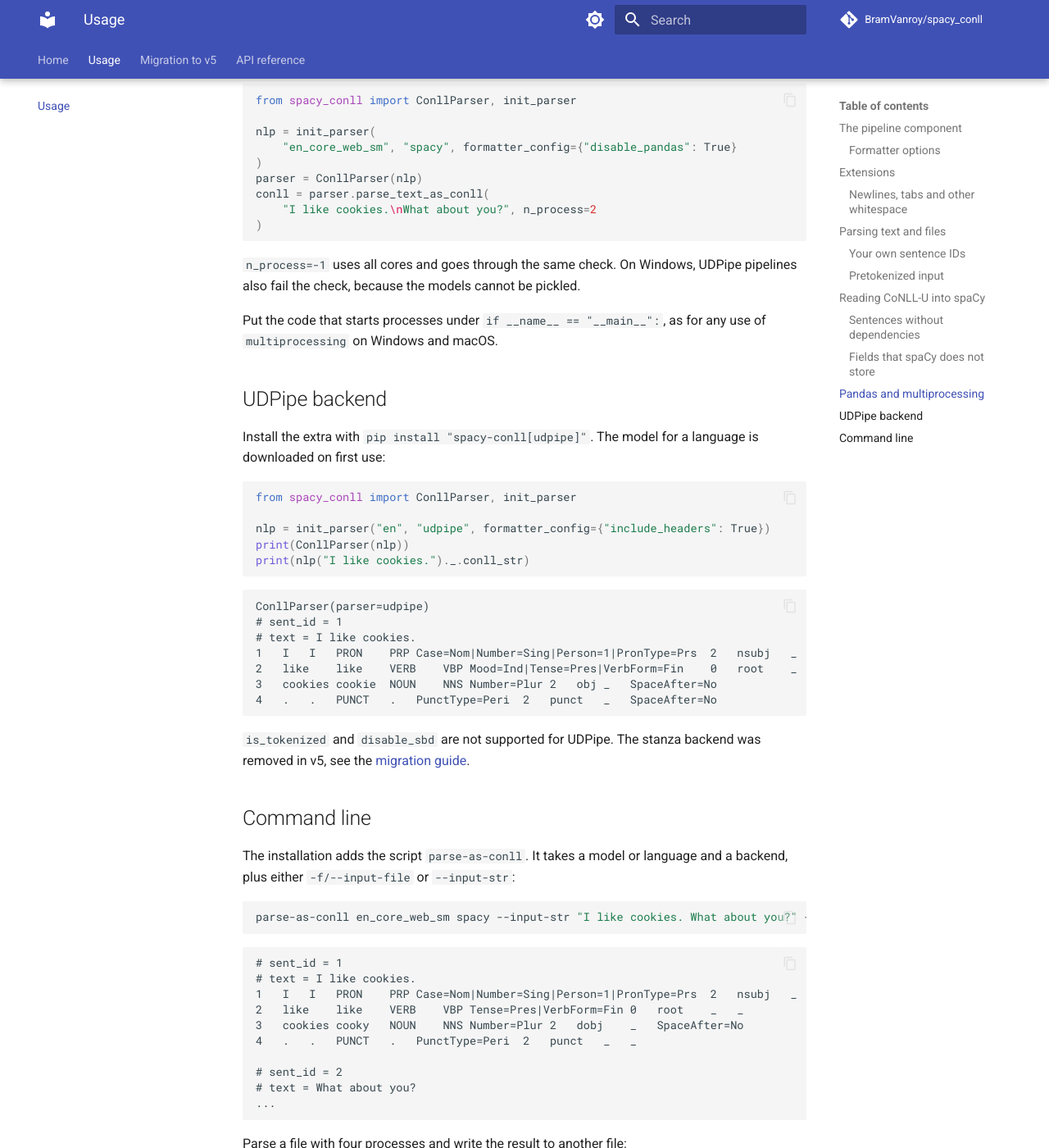
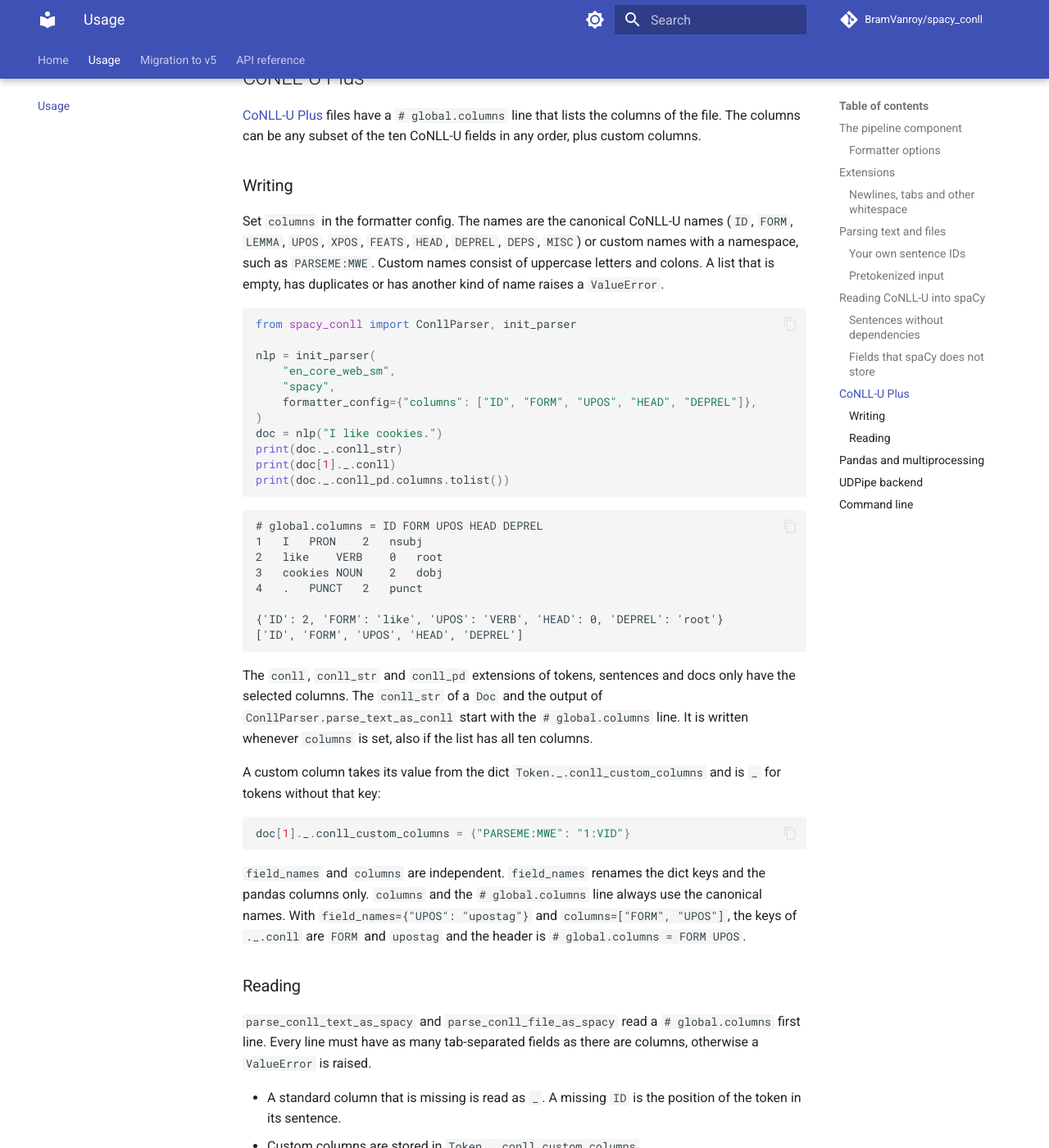
Before and after one commit to BramVanroy/spacy_conll, an MkDocs documentation site: the page built from docs/usage.md, in a window 1280 px wide and 1400 px high, scrolled down 9003 px. Shown: the whole window at 82% size. Built offline with MkDocs 1.6.1 and Material for MkDocs 9.7.7, drawn with Linux system fonts in a browser that asks for light colours; comment, search, counter and statistics services are not loaded; the version menu is left out; some of the changed text lies outside the part shown.

Commit message:
Document CoNLL-U Plus support

````diff
--- a/docs/usage.md
+++ b/docs/usage.md
@@ -39,6 +39,7 @@ The options of `init_parser` are:
 - `field_names`: new names for the CoNLL-U fields `ID`, `FORM`, `LEMMA`, `UPOS`, `XPOS`, `FEATS`, `HEAD`, `DEPREL`, `DEPS` and `MISC`. These are the dict keys of `._.conll` and the column names of `._.conll_pd`.
 - `conversion_maps`: a dict of the form `{field_name: {old_value: new_value}}` that replaces output values. The field name is the name after `field_names` was applied.
 - `disable_pandas`: do not set `conll_pd`, even if pandas is installed.
+- `columns`: a list of CoNLL-U Plus column names that selects and orders the output columns. Default `None` (plain CoNLL-U). See [CoNLL-U Plus](#conll-u-plus).
 
 Unknown keys in `ext_names` and `field_names` raise a `KeyError`.
 
@@ -335,6 +336,7 @@ print(doc._.conll_str)
 
 - `Token._.conll_deps_graphs_field`: the `DEPS` value of the token. Default `"_"`.
 - `Token._.conll_misc_field`: the `MISC` value of the token. Default `"_"`.
+- `Token._.conll_custom_columns`: a dict with the values of custom CoNLL-U Plus columns, see [CoNLL-U Plus](#conll-u-plus). Default `None`.
 - `Span._.conll_metadata`: the comment lines of a sentence, with a trailing newline. Default `None`.
 
 ```python
@@ -349,6 +351,91 @@ print(doc[2]._.conll_deps_graphs_field, doc[5]._.conll_misc_field)
 ```
 
 A round trip from CoNLL-U to spaCy and back keeps these values. When the formatter writes `MISC`, it only sets or removes the entries `SpaceAfter`, `SpacesAfter` and `SpacesBefore` and keeps all other entries in their order. An existing `SpacesAfter` stays when spaCy has a space after the token, because spaCy cannot store other whitespace between tokens of a doc that is read from CoNLL-U. With `include_headers=True`, the formatter writes an existing `conll_metadata` as the header of a sentence instead of generating `# sent_id` and `# text`.
+
+## CoNLL-U Plus
+
+[CoNLL-U Plus](https://universaldependencies.org/ext-format.html) files have a `# global.columns` line that lists the columns of the file. The columns can be any subset of the ten CoNLL-U fields in any order, plus custom columns.
+
+### Writing
+
+Set `columns` in the formatter config. The names are the canonical CoNLL-U names (`ID`, `FORM`, `LEMMA`, `UPOS`, `XPOS`, `FEATS`, `HEAD`, `DEPREL`, `DEPS`, `MISC`) or custom names with a namespace, such as `PARSEME:MWE`. Custom names consist of uppercase letters and colons. A list that is empty, has duplicates or has another kind of name raises a `ValueError`.
+
+```python
+from spacy_conll import ConllParser, init_parser
+
+nlp = init_parser(
+    "en_core_web_sm",
+    "spacy",
+    formatter_config={"columns": ["ID", "FORM", "UPOS", "HEAD", "DEPREL"]},
+)
+doc = nlp("I like cookies.")
+print(doc._.conll_str)
+print(doc[1]._.conll)
+print(doc._.conll_pd.columns.tolist())
+```
+
+```text
+# global.columns = ID FORM UPOS HEAD DEPREL
+1	I	PRON	2	nsubj
+2	like	VERB	0	root
+3	cookies	NOUN	2	dobj
+4	.	PUNCT	2	punct
+
+{'ID': 2, 'FORM': 'like', 'UPOS': 'VERB', 'HEAD': 0, 'DEPREL': 'root'}
+['ID', 'FORM', 'UPOS', 'HEAD', 'DEPREL']
+```
+
+The `conll`, `conll_str` and `conll_pd` extensions of tokens, sentences and docs only have the selected columns. The `conll_str` of a `Doc` and the output of `ConllParser.parse_text_as_conll` start with the `# global.columns` line. It is written whenever `columns` is set, also if the list has all ten columns.
+
+A custom column takes its value from the dict `Token._.conll_custom_columns` and is `_` for tokens without that key:
+
+```python
+doc[1]._.conll_custom_columns = {"PARSEME:MWE": "1:VID"}
+```
+
+`field_names` and `columns` are independent. `field_names` renames the dict keys and the pandas columns only. `columns` and the `# global.columns` line always use the canonical names. With `field_names={"UPOS": "upostag"}` and `columns=["FORM", "UPOS"]`, the keys of `._.conll` are `FORM` and `upostag` and the header is `# global.columns = FORM UPOS`.
+
+### Reading
+
+`parse_conll_text_as_spacy` and `parse_conll_file_as_spacy` read a `# global.columns` first line. Every line must have as many tab-separated fields as there are columns, otherwise a `ValueError` is raised.
+
+- A standard column that is missing is read as `_`. A missing `ID` is the position of the token in its sentence.
+- Custom columns are stored in `Token._.conll_custom_columns`.
+- The `# global.columns` line is not part of `Span._.conll_metadata`.
+- Without `HEAD` and `DEPREL` columns, the tokens have no dependency annotation. This needs `strict=False`, as for `_` in these fields.
+
+```python
+from spacy_conll import ConllParser, init_parser
+
+nlp = init_parser(
+    "en_core_web_sm",
+    "spacy",
+    formatter_config={"columns": ["FORM", "HEAD", "DEPREL", "PARSEME:MWE"]},
+)
+parser = ConllParser(nlp)
+text = """# global.columns = FORM HEAD DEPREL PARSEME:MWE
+I\t2\tnsubj\t*
+take\t0\troot\t1:VID
+a\t4\tdet\t1
+look\t2\tobj\t1
+"""
+doc = parser.parse_conll_text_as_spacy(text)
+print([(t.i, t.text, t.dep_, t.head.i) for t in doc])
+print(doc[1]._.conll_custom_columns)
+print(doc._.conll_str)
+```
+
+```text
+[(0, 'I', 'nsubj', 1), (1, 'take', 'ROOT', 1), (2, 'a', 'det', 3), (3, 'look', 'obj', 1)]
+{'PARSEME:MWE': '1:VID'}
+# global.columns = FORM HEAD DEPREL PARSEME:MWE
+I	2	nsubj	*
+take	0	root	1:VID
+a	4	det	1
+look	2	obj	1
+```
+
+The reader does not configure the formatter. To write a Plus file back, as in the example, give the formatter the same `columns`. A formatter without `columns` writes all ten standard columns and drops the custom ones.
 
 ## Pandas and multiprocessing
 
````
Also changed, not shown: CHANGELOG.md (+1 -0 lines).
